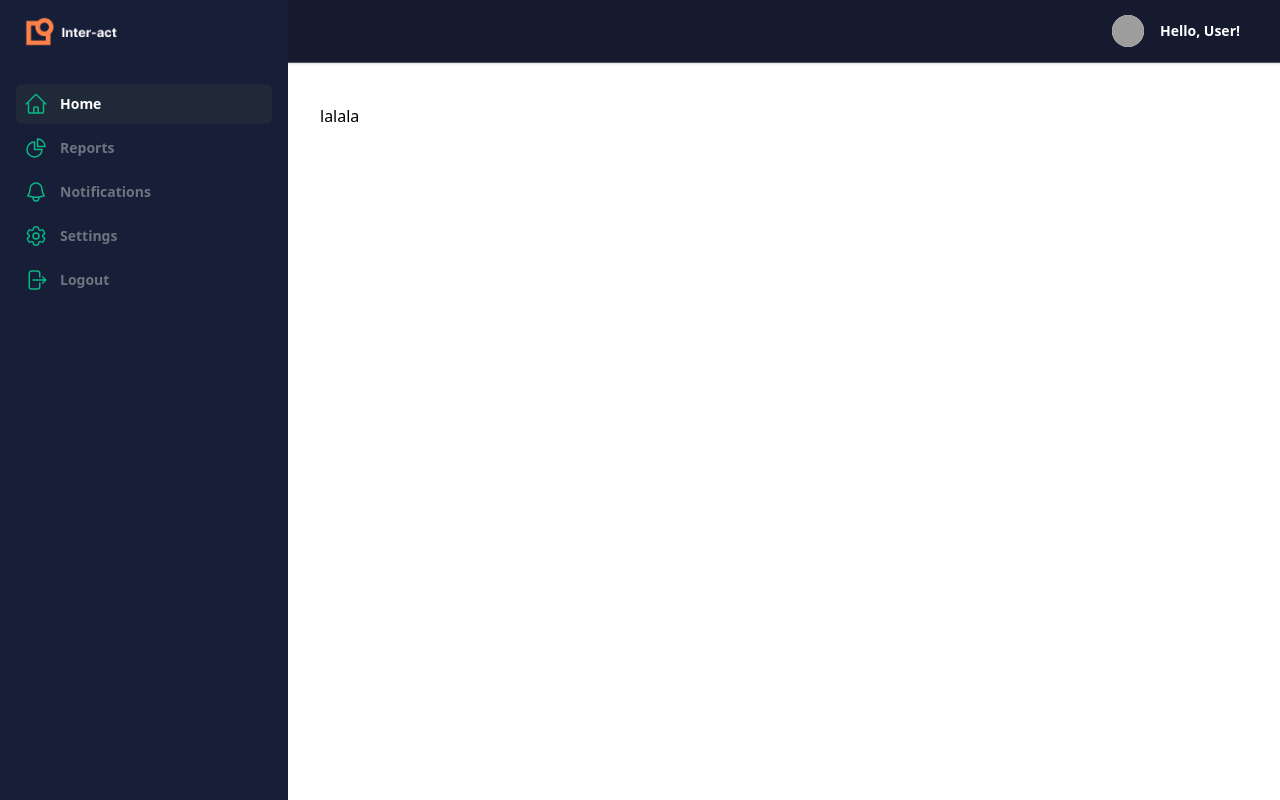
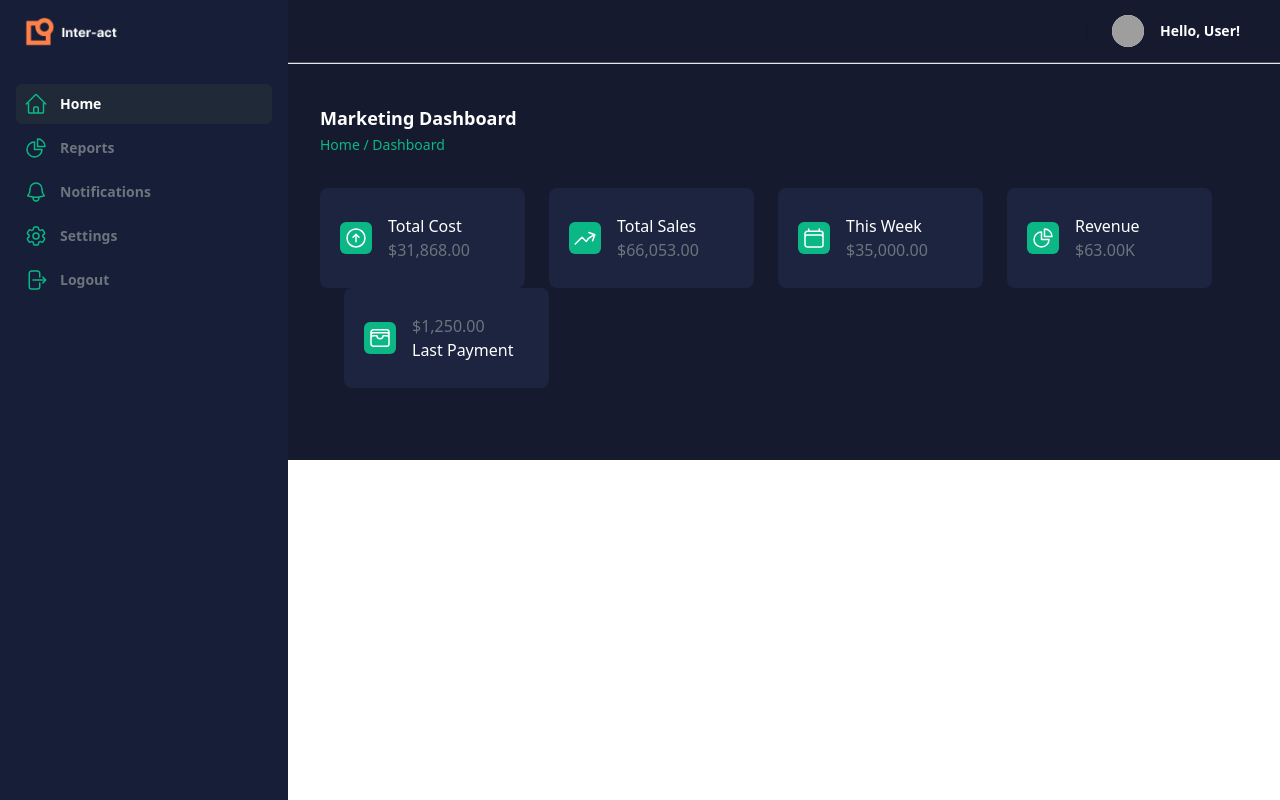
Before and after one commit to risangdevs/simple-dashboard, a React (Vite) app: page / in a window 1280 px wide. Built offline with nearby package versions, Linux system fonts and the light colour scheme; grey boxes are pictures that could not be loaded.

Commit message:
Cards finished

```diff
--- a/src/App.tsx
+++ b/src/App.tsx
@@ -1,13 +1,14 @@
 import { useState } from "react";
 import { Layout } from "./layout/Layout";
+import { Content } from "./layout/Content";
 
 function App() {
   const [count, setCount] = useState(0);
 
   return (
-    <div className="App">
+    <div className="bg-[#151A2E]">
       <Layout>
-        <p>lalala</p>
+        <Content title="Marketing Dashboard" breadcrumb="Home / Dashboard" />
       </Layout>
     </div>
   );
--- /dev/null
+++ b/src/components/Card.tsx
@@ -0,0 +1,32 @@
+import { cardData } from "../types";
+import { formatMoney } from "../utils/formatMoney";
+
+interface CardProps {
+  data: cardData;
+}
+export const Card: React.FC<CardProps> = ({ data }) => {
+  return (
+    <div className="bg-[#1C243F] rounded-lg hover:bg-[#0BB885] hover:text-white text-[#6C747D] flex flex-row w-[205px] h-[100px] py-5 pl-5 space-x-4">
+      <div className="bg-[#0BB885] text-white w-8 h-8 flex justify-center items-center my-auto rounded-md">
+        {data.icon}
+      </div>
+      <div className="items-center my-auto">
+        {data.label === "Last Payment" ? (
+          <>
+            <p className="">{formatMoney(data.value)}</p>
+            <h4 className="text-white">{data.label}</h4>
+          </>
+        ) : (
+          <>
+            <h4 className="text-white">{data.label}</h4>
+            <p className="">
+              {data.label === "Revenue"
+                ? formatMoney(data.value / 1000) + "K"
+                : formatMoney(data.value)}
+            </p>
+          </>
+        )}
+      </div>
+    </div>
+  );
+};
--- /dev/null
+++ b/src/components/Cards.tsx
@@ -0,0 +1,15 @@
+import { cardData } from "../types";
+import { Card } from "./Card";
+
+interface CardsProps {
+  datas: cardData[];
+}
+export const Cards: React.FC<CardsProps> = ({ datas }) => {
+  return (
+    <div className="flex flex-wrap justify-start space-x-6 py-8">
+      {datas.map((e, i) => (
+        <Card data={e} key={i} />
+      ))}
+    </div>
+  );
+};
--- /dev/null
+++ b/src/layout/Content.tsx
@@ -0,0 +1,125 @@
+import { Cards } from "../components/Cards";
+
+interface ContentProps {
+  title: string;
+  breadcrumb: string;
+}
+
+const datas = [
+  {
+    label: "Total Cost",
+    value: 31868,
+    icon: (
+      <svg
+        xmlns="http://www.w3.org/2000/svg"
+        fill="none"
+        viewBox="0 0 24 24"
+        strokeWidth={1.5}
+        stroke="currentColor"
+        className="w-6 h-6"
+      >
+        <path
+          strokeLinecap="round"
+          strokeLinejoin="round"
+          d="M15 11.25l-3-3m0 0l-3 3m3-3v7.5M21 12a9 9 0 11-18 0 9 9 0 0118 0z"
+        />
+      </svg>
+    ),
+  },
+  {
+    label: "Total Sales",
+    value: 66053,
+    icon: (
+      <svg
+        xmlns="http://www.w3.org/2000/svg"
+        fill="none"
+        viewBox="0 0 24 24"
+        strokeWidth={1.5}
+        stroke="currentColor"
+        className="w-6 h-6"
+      >
+        <path
+          strokeLinecap="round"
+          strokeLinejoin="round"
+          d="M2.25 18L9 11.25l4.306 4.307a11.95 11.95 0 015.814-5.519l2.74-1.22m0 0l-5.94-2.28m5.94 2.28l-2.28 5.941"
+        />
+      </svg>
+    ),
+  },
+  {
+    label: "This Week",
+    value: 35000,
+    icon: (
+      <svg
+        xmlns="http://www.w3.org/2000/svg"
+        fill="none"
+        viewBox="0 0 24 24"
+        strokeWidth={1.5}
+        stroke="currentColor"
+        className="w-6 h-6"
+      >
+        <path
+          strokeLinecap="round"
+          strokeLinejoin="round"
+          d="M6.75 3v2.25M17.25 3v2.25M3 18.75V7.5a2.25 2.25 0 012.25-2.25h13.5A2.25 2.25 0 0121 7.5v11.25m-18 0A2.25 2.25 0 005.25 21h13.5A2.25 2.25 0 0021 18.75m-18 0v-7.5A2.25 2.25 0 015.25 9h13.5A2.25 2.25 0 0121 11.25v7.5"
+        />
+      </svg>
+    ),
+  },
+  {
+    label: "Revenue",
+    value: 63000,
+    icon: (
+      <svg
+        xmlns="http://www.w3.org/2000/svg"
+        fill="none"
+        viewBox="0 0 24 24"
+        strokeWidth={1.5}
+        stroke="currentColor"
+        className="w-6 h-6"
+      >
+        <path
+          strokeLinecap="round"
+          strokeLinejoin="round"
+          d="M10.5 6a7.5 7.5 0 107.5 7.5h-7.5V6z"
+        />
+        <path
+          strokeLinecap="round"
+          strokeLinejoin="round"
+          d="M13.5 10.5H21A7.5 7.5 0 0013.5 3v7.5z"
+        />
+      </svg>
+    ),
+  },
+  {
+    label: "Last Payment",
+    value: 1250,
+    icon: (
+      <svg
+        xmlns="http://www.w3.org/2000/svg"
+        fill="none"
+        viewBox="0 0 24 24"
+        strokeWidth={1.5}
+        stroke="currentColor"
+        className="w-6 h-6"
+      >
+        <path
+          strokeLinecap="round"
+          strokeLinejoin="round"
+          d="M21 12a2.25 2.25 0 00-2.25-2.25H15a3 3 0 11-6 0H5.25A2.25 2.25 0 003 12m18 0v6a2.25 2.25 0 01-2.25 2.25H5.25A2.25 2.25 0 013 18v-6m18 0V9M3 12V9m18 0a2.25 2.25 0 00-2.25-2.25H5.25A2.25 2.25 0 003 9m18 0V6a2.25 2.25 0 00-2.25-2.25H5.25A2.25 2.25 0 003 6v3"
+        />
+      </svg>
+    ),
+  },
+];
+export const Content: React.FC<ContentProps> = ({ title, breadcrumb }) => {
+  return (
+    <section className="container mx-auto sm:px-6 lg:px-8 py-10 bg-[#151A2E]">
+      <h3 className="text-white font-semibold text-lg">{title}</h3>
+      <a href="#" className="text-[#0BB885] font-light text-sm">
+        {breadcrumb}
+      </a>
+      <Cards datas={datas} />
+    </section>
+  );
+};
--- a/src/layout/Layout.tsx
+++ b/src/layout/Layout.tsx
@@ -248,9 +248,7 @@ export const Layout: React.FC<LayoutProps> = ({ children }) => {
             </div>
           </div>
 
-          <main className="py-10">
-            <div className="px-4 sm:px-6 lg:px-8">{children}</div>
-          </main>
+          <main>{children}</main>
         </div>
       </div>
     </>
--- /dev/null
+++ b/src/types/index.ts
@@ -0,0 +1,4 @@
+import { ReactElement, SVGProps } from "react";
+export type cardData = {
+    label: string, value: number, icon: (ReactElement)
+}
--- /dev/null
+++ b/src/utils/formatMoney.ts
@@ -0,0 +1 @@
+export const formatMoney = (value: number): string => value.toLocaleString("en-US", { style: "currency", currency: "USD" });
```
